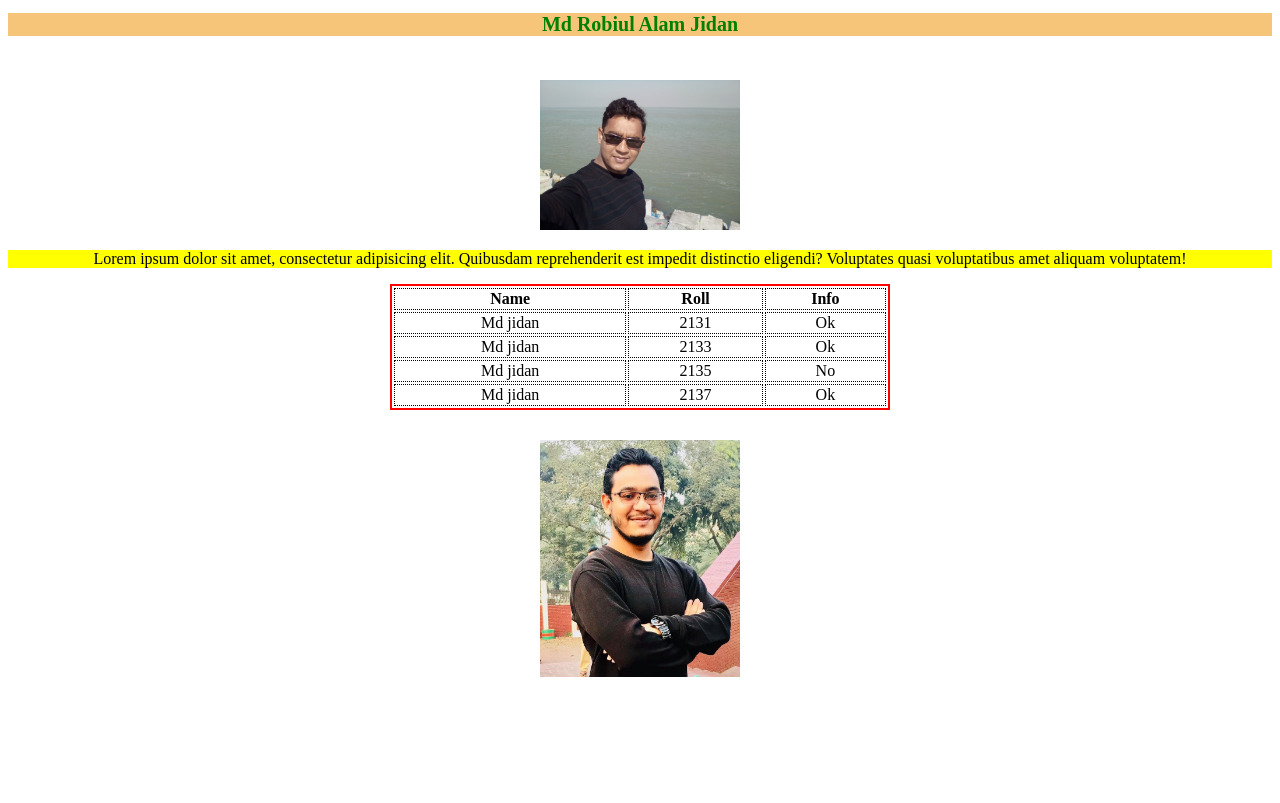
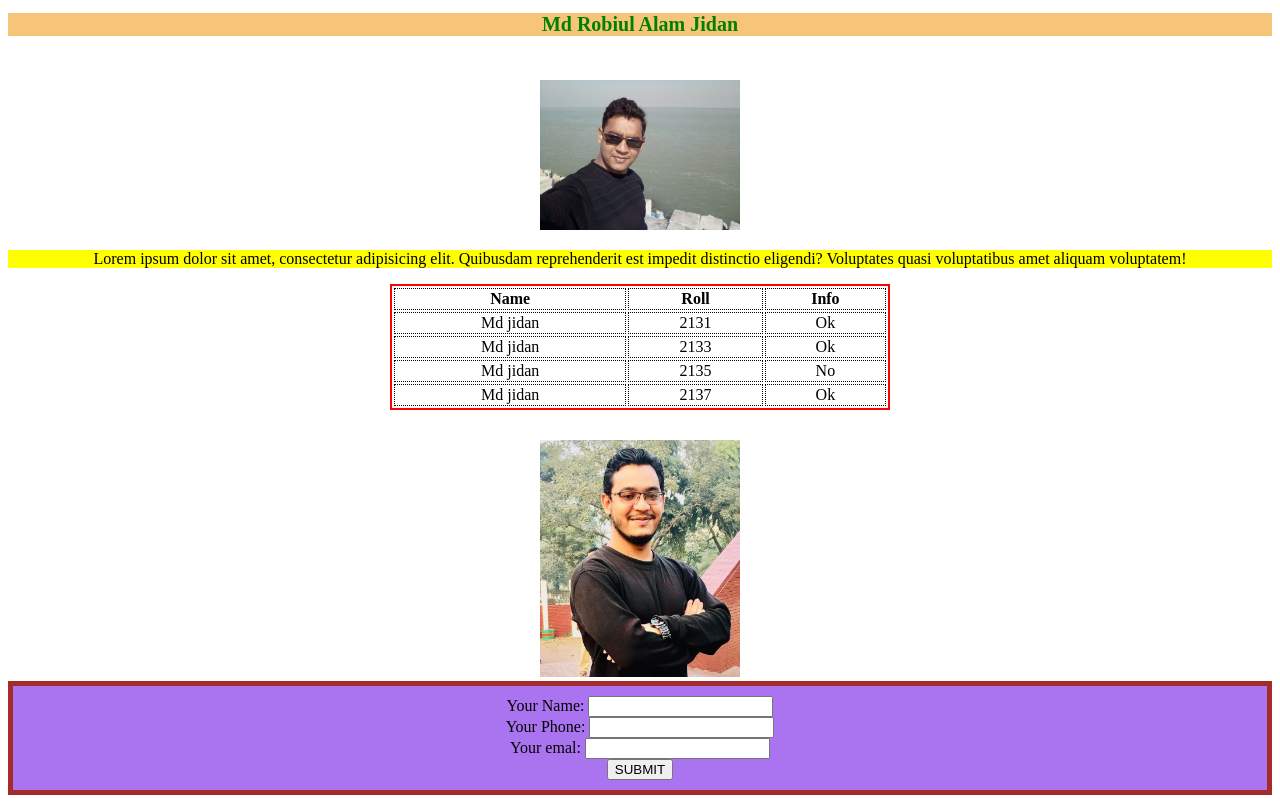
Before and after one commit to Jidan-alam/third-repo, a plain HTML site: page index.html in a window 1280 px wide. Drawn offline with Linux system fonts and the light colour scheme.

Commit message:
new branch

```diff
--- a/index.css
+++ b/index.css
@@ -25,3 +25,8 @@ img{
     width:200px;
     height:auto;
 }
+.form{
+    background-color: rgb(170, 116, 240);
+    border: 5px solid brown;
+    padding: 10px;
+}
--- a/index.html
+++ b/index.html
@@ -40,5 +40,14 @@
             </tr>
         </table>
         <img src="141027388_738868220373201_1881817009736121021_n.jpg" alt=""></div>
+        <div class="form">
+            <form action="">
+                Your Name: <input type="text"><br>
+                Your Phone: <input type="text"><br>
+                Your emal: <input type="email"><br>
+                <button>SUBMIT</button>
+            </form>
+
+        </div>
 </body>
 </html>
```
